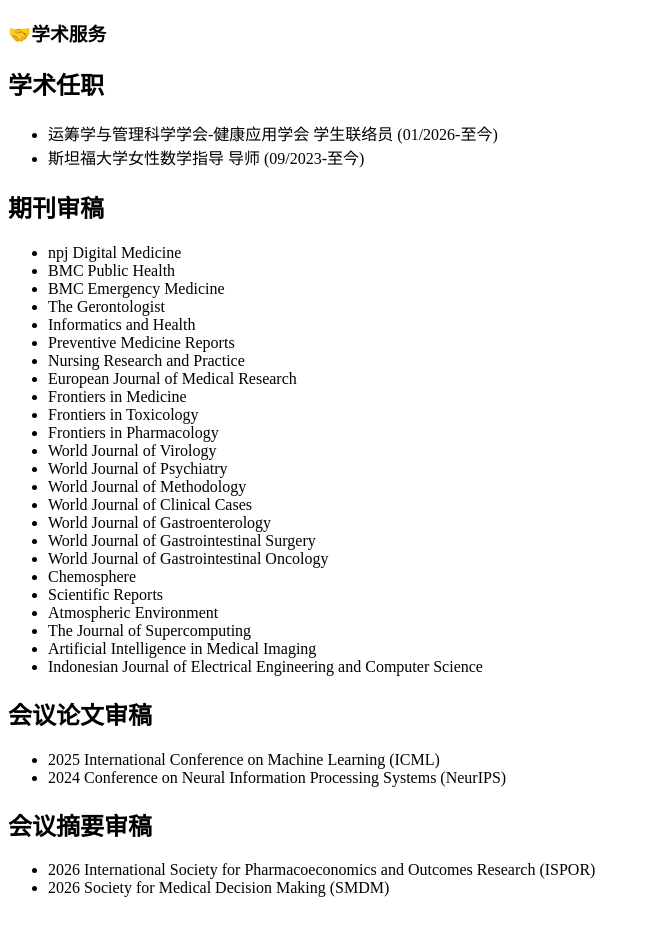
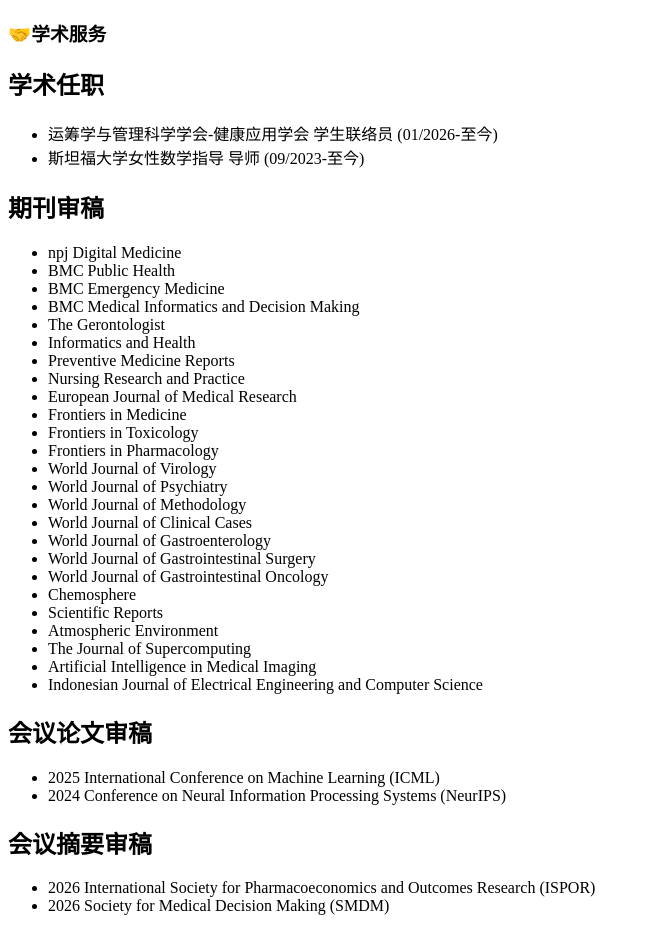
Before and after one commit to lingyuewei/lingyuewei.github.io, a Jekyll site: the page built from _pages/includes/service.md, in a window 1280 px wide. Shown: the part 842-1773 px from the top of the page, without its empty margins (0-650 px from the left). Built offline with Jekyll 4.4.1, drawn with Linux system fonts in a browser that asks for light colours; our own code applies the rules of GitHub Pages for plain Markdown files.

Commit message:
Update peer review journal list

```diff
--- a/_pages/includes/service.md
+++ b/_pages/includes/service.md
@@ -8,6 +8,7 @@
 - npj Digital Medicine
 - BMC Public Health
 - BMC Emergency Medicine
+- BMC Medical Informatics and Decision Making
 - The Gerontologist
 - Informatics and Health
 - Preventive Medicine Reports
```
